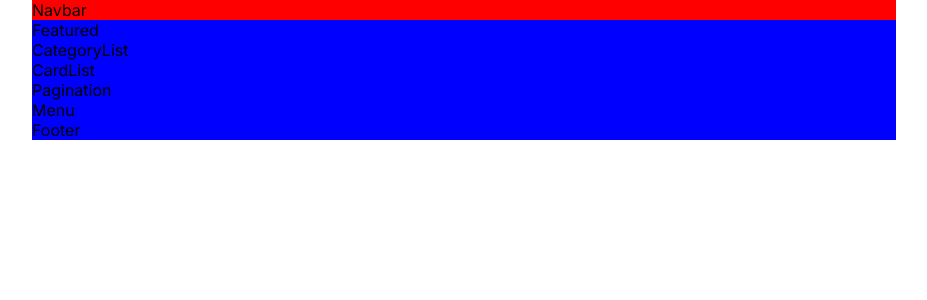
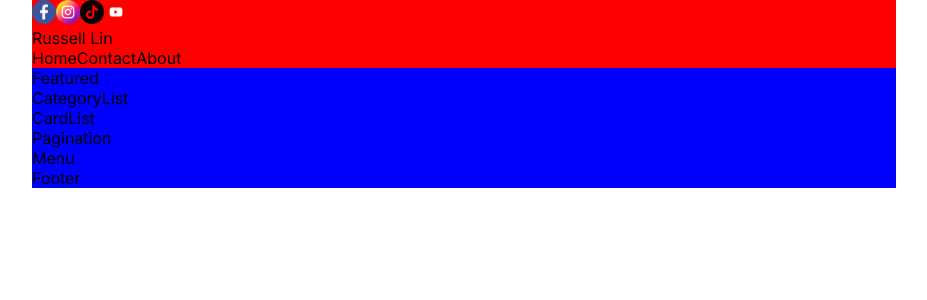
Before and after one commit to Russelllin7789/next-blog, a Next.js app: page / in a window 1280 px wide. Shown: the top 300 px of the page, without its empty margins (176-1103 px from the left). Built offline with nearby package versions, Linux system fonts and the light colour scheme.

Commit message:
add social icons and links for navbar

```diff
--- a/src/components/navbar/Navbar.jsx
+++ b/src/components/navbar/Navbar.jsx
@@ -1,11 +1,24 @@
 import React from "react";
 import styles from "./navbar.module.css";
+import Image from "next/image";
+import Link from "next/link";
 
 const Navbar = () => {
   return (
-    <>
-      <div className={styles.container}>Navbar</div>
-    </>
+    <div className={styles.container}>
+      <div className={styles.social}>
+        <Image src="/facebook.png" alt="facebook" width={24} height={24} />
+        <Image src="/instagram.png" alt="instagram" width={24} height={24} />
+        <Image src="/tiktok.png" alt="tiktok" width={24} height={24} />
+        <Image src="/youtube.png" alt="youtube" width={24} height={24} />
+      </div>
+      <div className={styles.logo}>Russell Lin</div>
+      <div className={styles.links}>
+        <Link href="/">Home</Link>
+        <Link href="/">Contact</Link>
+        <Link href="/">About</Link>
+      </div>
+    </div>
   );
 };
 
```
